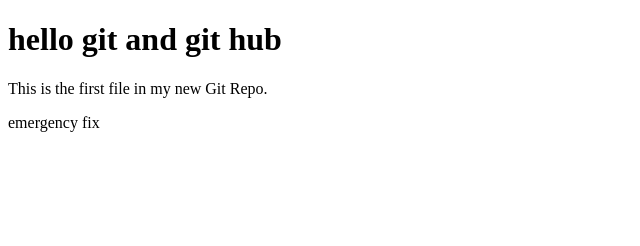
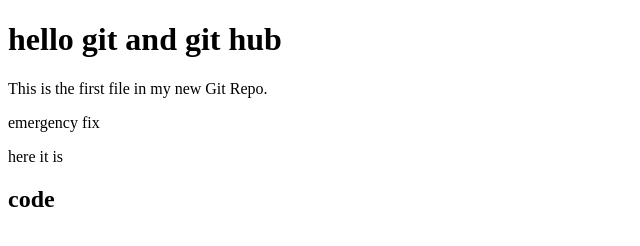
Before and after one commit to yoni-eg/test, a plain HTML site: page index.html in a window 1280 px wide. Shown: the whole page, without its empty margins (0-640 px from the left). Drawn offline with Linux system fonts and the light colour scheme.

Commit message:
Update index.html

```diff
--- a/index.html
+++ b/index.html
@@ -9,5 +9,7 @@
     <h1>hello git and git hub</h1>
     <p>This is the first file in my new Git Repo.</p>
     <p>emergency fix</p>
+    <p>here it is </p>
+    <h2>code</h2>
 </body>
 </html>
```
